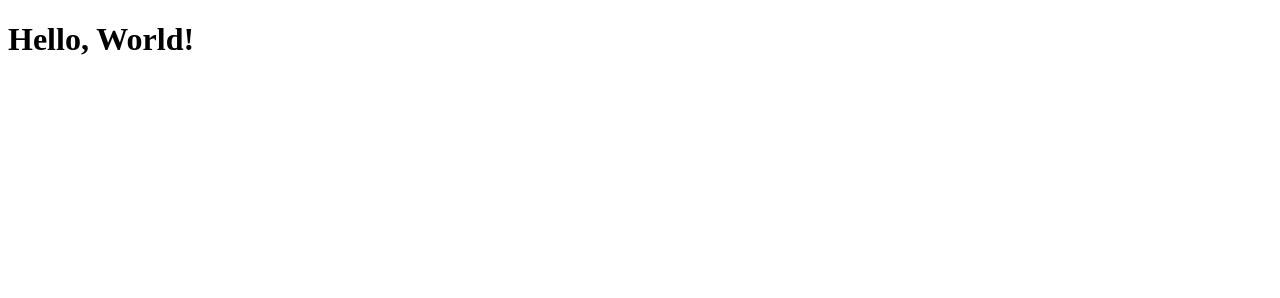
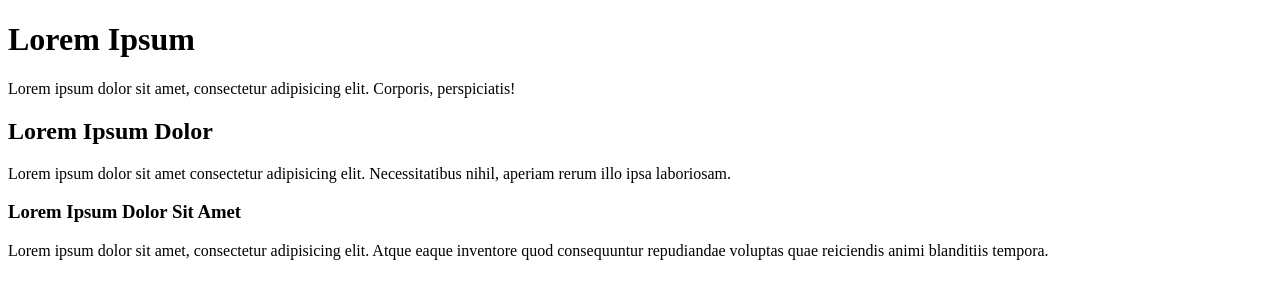
Before and after one commit to YigitCahit/Test-Site, a plain HTML site: page index.html in a window 1280 px wide. Drawn offline with Linux system fonts and the light colour scheme.

Commit message:
Update index.html

```diff
--- a/index.html
+++ b/index.html
@@ -3,9 +3,16 @@
 <head>
     <meta charset="UTF-8">
     <meta name="viewport" content="width=device-width, initial-scale=1.0">
-    <title>Document</title>
+    <title>Lorem Ipsum Dolor</title>
 </head>
 <body>
-    <h1>Hello, World!</h1>
+    <h1>Lorem Ipsum</h1>
+    <p>Lorem ipsum dolor sit amet, consectetur adipisicing elit. Corporis, perspiciatis!</p>
+
+    <h2>Lorem Ipsum Dolor</h2>
+    <p>Lorem ipsum dolor sit amet consectetur adipisicing elit. Necessitatibus nihil, aperiam rerum illo ipsa laboriosam.</p>
+
+    <h3>Lorem Ipsum Dolor Sit Amet</h3>
+    <p>Lorem ipsum dolor sit amet, consectetur adipisicing elit. Atque eaque inventore quod consequuntur repudiandae voluptas quae reiciendis animi blanditiis tempora.</p>
 </body>
 </html>
```
